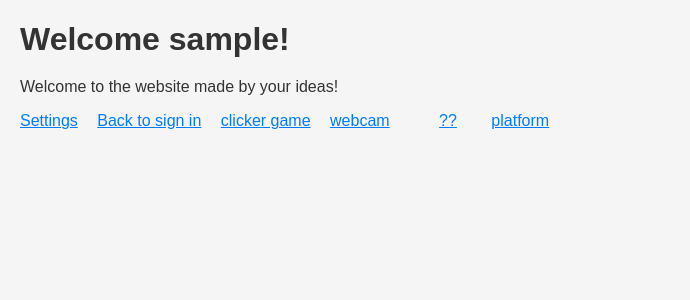
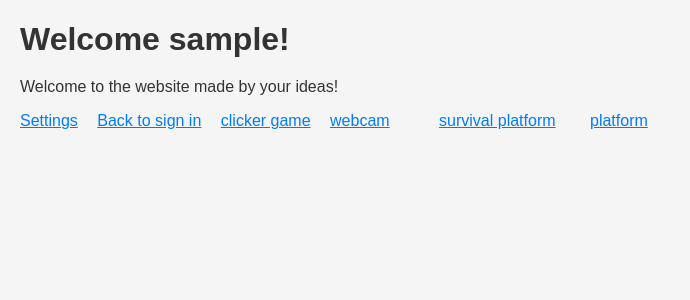
Before and after one commit to trixtxnz/mainweb, a Flask app: page /website in a window 1280 px wide. Shown: the top 300 px of the page, without its empty margins (0-690 px from the left). Run offline with Flask 3, Linux system fonts and the light colour scheme; the visitor is signed in with stand-in values (Sample User, id 1).

Commit message:
Checkpoint before assistant change: Update navigation link text for the survival platform
Changed the text of the navigation link for 'ptest2' from '??' to 'survival platform' in templates/website.html.

Replit-Commit-Author: Assistant

```diff
--- a/templates/website.html
+++ b/templates/website.html
@@ -45,7 +45,7 @@
     <a href="{{ url_for('webcam') }}">webcam</a>
     <a href="{{ url_for('platform') }}"></a>
     <a href="{{ url_for('ptest3') }}"></a>
-    <a href="{{ url_for('ptest2') }}">??</a>
+    <a href="{{ url_for('ptest2') }}">survival platform</a>
     <a href="{{ url_for('rtg') }}"></a>
     <a href="{{ url_for('ttg') }}">platform</a>
 </body>
```
